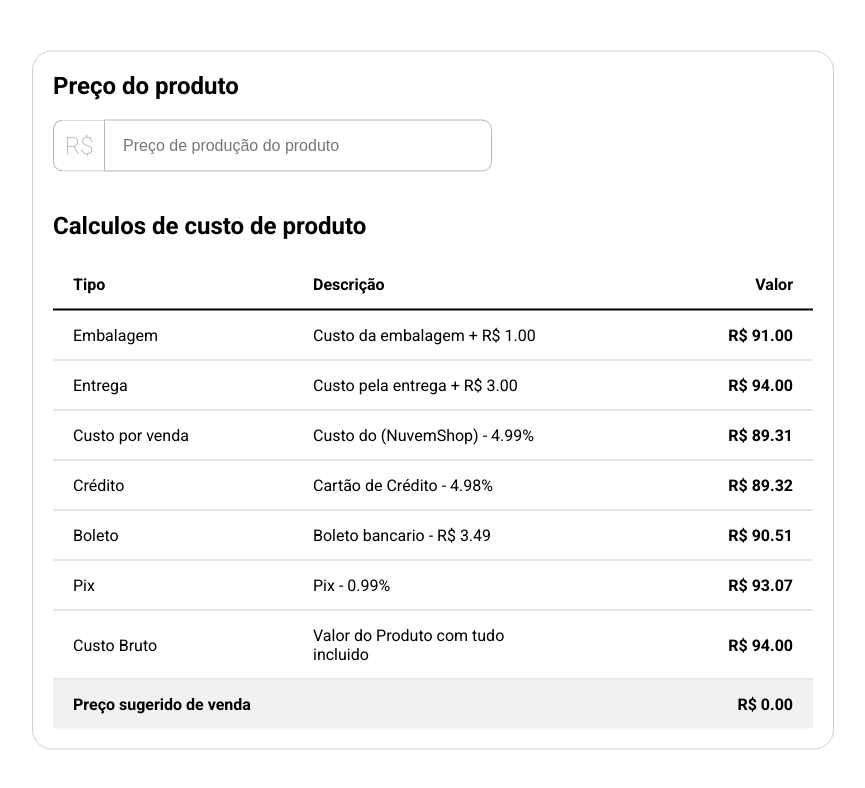
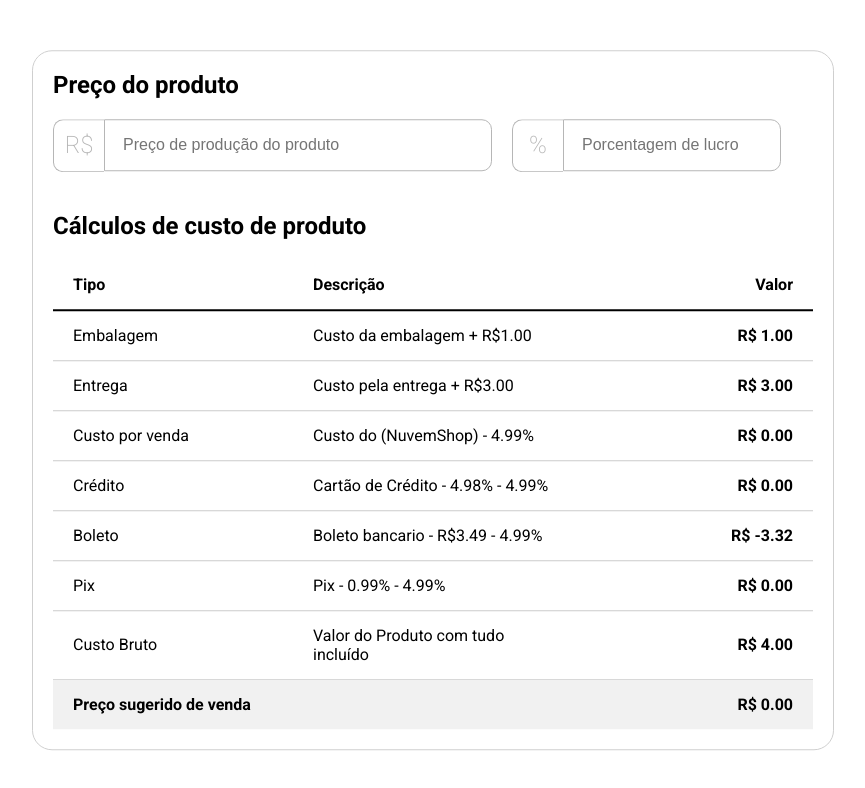
Before and after one commit to Mateus-desig/Product-pricing, a React (Vite) app: page / in a window 1280 px wide. Shown: the top 788 px of the page, without its empty margins (207-1072 px from the left). Built offline with nearby package versions, Linux system fonts and the light colour scheme.

Commit message:
Vamos calcular lucro desejado

```diff
--- a/src/App.css
+++ b/src/App.css
@@ -21,11 +21,28 @@
   user-select: none;
 }
 
+.inputs{
+  display: flex;
+  align-items: center;
+  gap: 20px;
+}
+
 .pdt-vl {
   border-radius: 10px;
   border: 1px solid rgb(182, 182, 182);
   padding: 0px 18px;
   width: 350px;
+  font-size: 1rem;
+  border-bottom-left-radius: 0;
+  border-top-left-radius: 0;
+  height: 50px;
+}
+
+.pdt-pc{
+  border-radius: 10px;
+  border: 1px solid rgb(182, 182, 182);
+  padding: 0px 18px;
+  width: 180px;
   font-size: 1rem;
   border-bottom-left-radius: 0;
   border-top-left-radius: 0;
@@ -49,7 +66,7 @@
   color: rgb(182, 182, 182);
   user-select: none;
   font-size: 1.5rem;
-  height: 50px;
+  height: 50.5px;
   width: 50px;
   border-right: 0;
   font-weight: 200;
--- a/src/header.tsx
+++ b/src/header.tsx
@@ -1,3 +1,4 @@
+import React, { useState } from 'react'
 
 type HeaderProps = {
     productVal: string
@@ -6,28 +7,70 @@ type HeaderProps = {
 
 function Header({ productVal, onChange }: HeaderProps) {
 
+    // Estado para controlar a porcentagem de lucro.
+    const [profitPercentage, setProfitPercentage] = useState<string>("")
 
-    // Evento input.
+    // Evento de input para o campo "Preço de produção do produto".
     const handlerInput = (e: React.FormEvent<HTMLInputElement>) => {
 
         const val = e.currentTarget.value
+        // Permitir apenas números e pontos.
+        if (/^\d*\.?\d*$/.test(val) || val === "") {
+            onChange(val)
+        }
 
-        // Permitir apenas numeros e pontos.
-        if (/^\d*\.?\d*$/.test(val) || val === "") onChange(val)
+    }
+
+    // Evento de input para o campo "Porcentagem de lucro".
+    const handleProfitPercentageChange = (e: React.FormEvent<HTMLInputElement>) => {
+
+        const val = e.currentTarget.value
+
+        if (/^\d*\.?\d*$/.test(val) || val === "") {
+
+            setProfitPercentage(val)
+
+            // Calcular o valor final baseado no preço de produção e na porcentagem.
+            if (productVal && val !== "") {
+                const productionPrice = parseFloat(productVal)
+                const profit = parseFloat(val)
+                const finalPrice = productionPrice + (productionPrice * profit / 100)
+                onChange(finalPrice.toFixed(2)) // Atualiza o preço final com 2 casas decimais.
+            }
+
+        }
 
     }
 
     return (
         <div className="he-ct">
             <div className="title-he">Preço do produto</div>
-            <div className="ct-ip">
-                <div className="type">R$</div>
-                <input className="pdt-vl" type="text" onInput={handlerInput} value={productVal} placeholder="Preço de produção do produto" />
+            <div className="inputs">
+                <div className="ct-ip">
+                    <div className="type">R$</div>
+                    <input
+                        className="pdt-vl"
+                        type="text"
+                        onInput={handlerInput}
+                        value={productVal}
+                        placeholder="Preço de produção do produto"
+                    />
+                </div>
+
+                <div className="ct-ip">
+                    <div className="type">%</div>
+                    <input
+                        className="pdt-pc"
+                        type="text"
+                        onInput={handleProfitPercentageChange}
+                        value={profitPercentage}
+                        placeholder="Porcentagem de lucro"
+                    />
+                </div>
+
             </div>
         </div>
     )
-
 }
 
-
 export default Header
--- a/src/table.tsx
+++ b/src/table.tsx
@@ -20,25 +20,53 @@ type TableProps = {
 
 function Table({ productVal }: TableProps) {
 
-    const [data, setData] = useState<JsonData | null>(null) // Estado para armazenar os dados.
+    // productVal = "90"
 
-    // Listar variaveis de calculo.
+    const [data, setData] = useState<JsonData | null>(null)
+
     useEffect(() => {
-
-        fetch("public/json/config.json").then(res => res.json()).then((json) => {
-
-            setData(json)
-
-        }).catch(err => { console.error("Erro ao carregar o JSON: ", err) })
-
+        fetch("public/json/config.json")
+            .then(res => res.json())
+            .then(json => setData(json))
+            .catch(err => console.error("Erro ao carregar o JSON:", err))
     }, [])
 
-    productVal = "90"
-    let value = parseFloat(productVal)
+    const baseValue = parseFloat(productVal || "0")
+
+    function calculateItemValue(base: number, item: Item): number {
+        if (item.valueType === "%") {
+            return base * (1 - item.value / 100)
+        } else if (item.calc === "add") {
+            return base + item.value
+        } else if (item.calc === "sub") {
+            return base - item.value
+        } else {
+            return base
+        }
+    }
+
+    function calculateFinalValue(data: JsonData, base: number): number {
+        let total = base
+
+        const allItems = [...data.fixed, ...data.pay]
+
+        allItems.forEach(item => {
+            if (item.calc === "add") {
+                total += item.value
+            }
+        })
+
+        return total
+    }
+
+    const finalValue = data ? calculateFinalValue(data, baseValue) : baseValue
+
+    // Valor fixo para os metodos de pagamento.
+    let calcAll = data?.fixed.find(item => item.all)
 
     return (
         <div className="he-tb">
-            <h2 className="title">Calculos de custo de produto</h2>
+            <h2 className="title">Cálculos de custo de produto</h2>
 
             <div className="row header">
                 <div className="cell">Tipo</div>
@@ -46,35 +74,53 @@ function Table({ productVal }: TableProps) {
                 <div className="cell amount">Valor</div>
             </div>
 
-            {/* Exibindo os dados do 'fixed' e 'pay' */}
-            {data?.fixed.length === 0 || data?.pay.length === 0 ? (
+            {/* Custos fixos */}
+            {data?.fixed.length ? (
+                data.fixed.map((item, idx) => {
+                    const result = calculateItemValue(baseValue, item)
+                    return (
+                        <div key={`fixed-${idx}`} className="row">
+                            <div className="cell">{item.name}</div>
+                            <div className="cell">
+                                {item.desc} {item.valueType === "%" || item.calc === "sub" ? "-" : "+"}{" "}
+                                {item.valueType !== "%" ? "R$" : ""}{item.value.toFixed(2)}{item.valueType === "%" ? "%" : ""}
+                            </div>
+                            <div className="cell amount">R$ {result.toFixed(2)}</div>
+                        </div>
+                    )
+                })
+            ) : (
                 <p>Sem custos fixos.</p>
-            ) : (
-                <div>
-                    {data?.fixed.concat(data?.pay).map((item) => {
-
-                        if (item.calc == "add") value = value + item.value
-
-                        return (
-
-                            <div className="row">
-                                <div className="cell">{item.name}</div>
-                                <div className="cell">{item.desc} {item.valueType == "%" || item.calc == "sub" ? "-" : "+"} {item.valueType !== "%" ? "R$" : ""} {item.value.toFixed(2)}{item.valueType == "%" ? "%" : ""}</div>
-                                <div className="cell amount">R$ {
-                                    item.valueType == "%" ? (value * (1 - (item.value / 100))).toFixed(2) :
-                                        item.calc == "add" ? value.toFixed(2) :
-                                            (value - item.value).toFixed(2)}</div>
-                            </div>
-
-                        )
-                    })}
-                </div>
             )}
 
+            {/* Métodos de pagamento */}
+            {data?.pay.length ? (
+                data.pay.map((item, idx) => {
+                    const result = calculateItemValue(baseValue, item)
+                    return (
+                        <div key={`pay-${idx}`} className="row">
+                            <div className="cell">{item.name}</div>
+                            <div className="cell">
+                                {item.desc} {item.valueType === "%" || item.calc === "sub" ? "-" : "+"}{" "}
+                                {item.valueType !== "%" ? "R$" : ""}{item.value.toFixed(2)}{item.valueType === "%" ? "%" : ""} - {calcAll?.valueType !== "%" ? "R$" : ""}{calcAll?.value}{calcAll?.valueType == "%" ? "%" : ""}
+                            </div>
+                            <div className="cell amount">
+                                R$ {calcAll && calcAll.valueType === "%"
+                                    ? (result * (1 - calcAll.value / 100)).toFixed(2)
+                                    : result.toFixed(2)}
+                            </div>
+                        </div>
+                    )
+                })
+            ) : (
+                <p>Sem métodos de pagamento fixos.</p>
+            )}
+
+            {/* Valor final calculado */}
             <div className="row">
                 <div className="cell">Custo Bruto</div>
-                <div className="cell">Valor do Produto com tudo incluido</div>
-                <div className="cell amount">R$ {value.toFixed(2)}</div>
+                <div className="cell">Valor do Produto com tudo incluído</div>
+                <div className="cell amount">R$ {finalValue.toFixed(2)}</div>
             </div>
 
             <div className="price total">
@@ -84,8 +130,6 @@ function Table({ productVal }: TableProps) {
             </div>
         </div>
     )
-
 }
 
-
 export default Table
```
